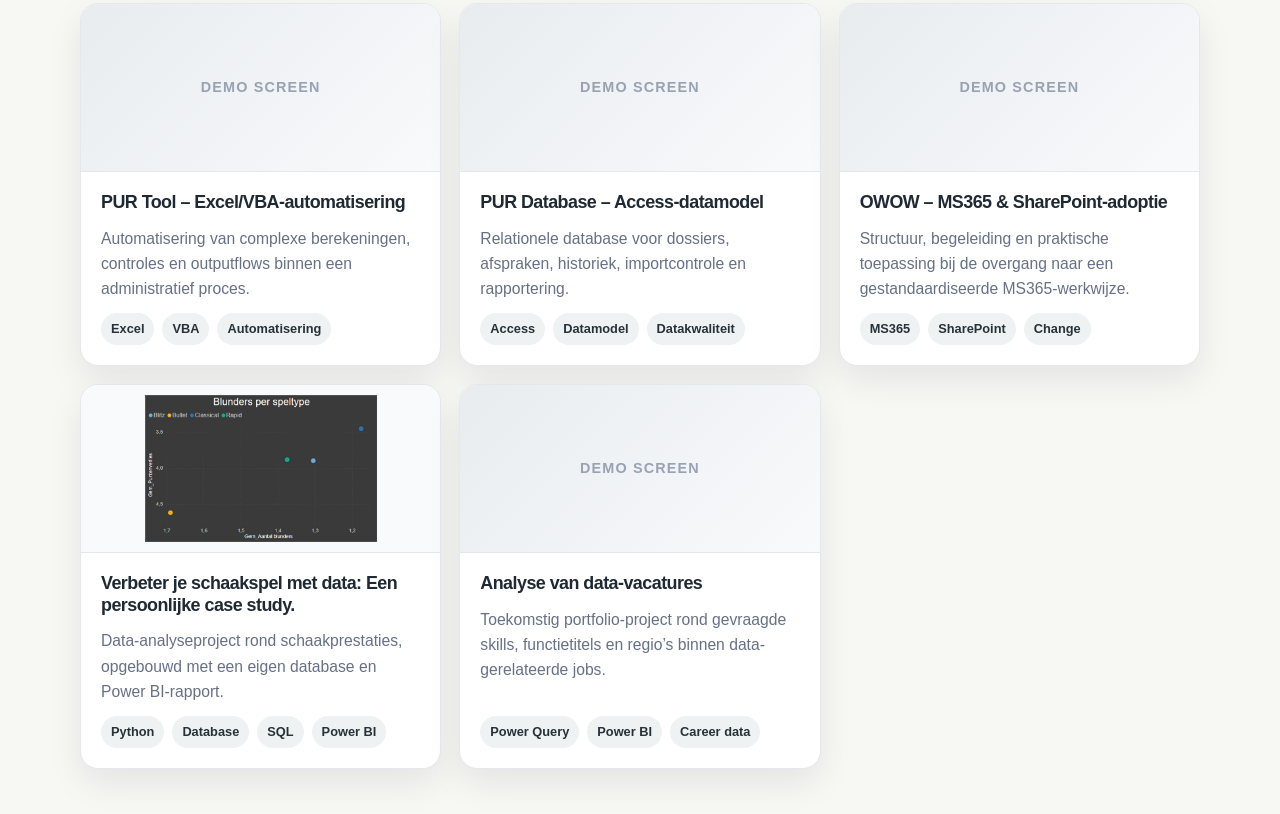
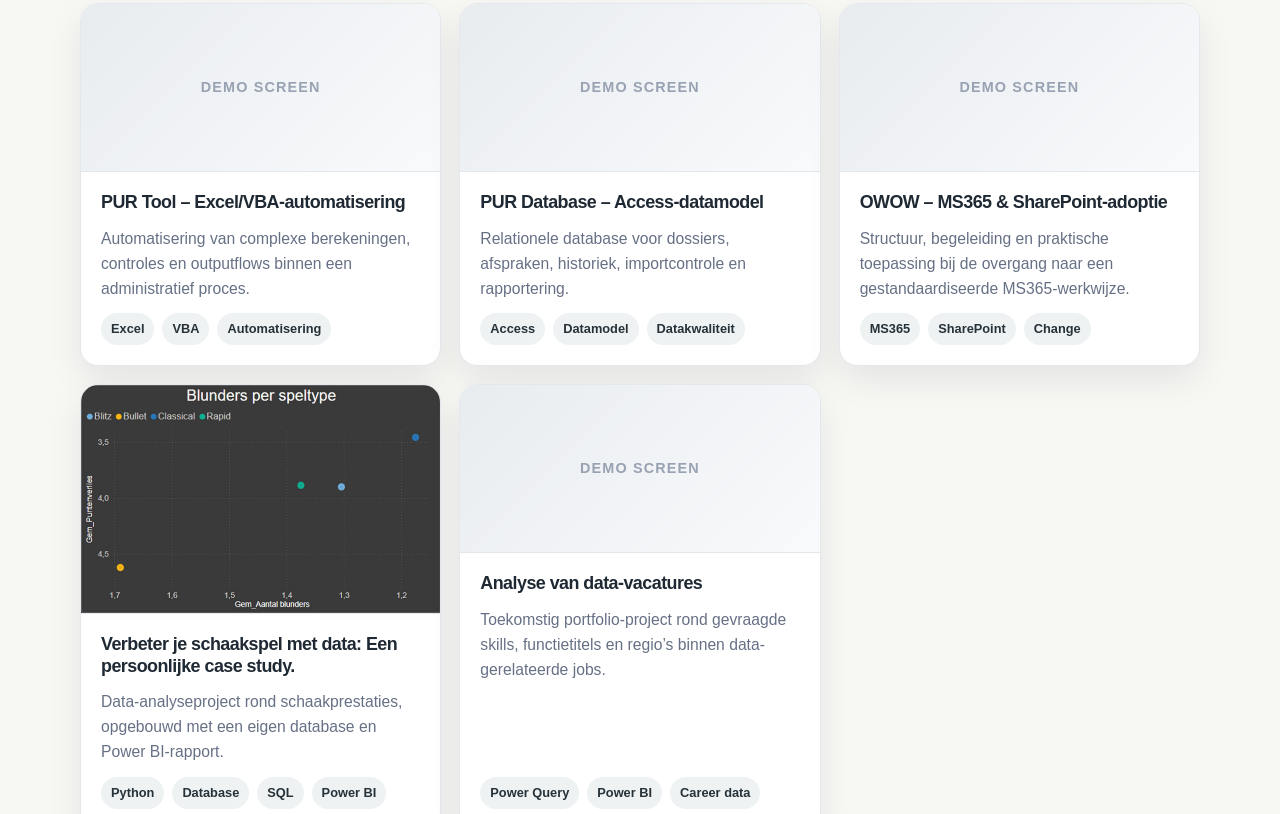
Before and after one commit to Goran-S-Git/Goran-Portfolio, a plain HTML site: page index.html in a window 1280 px wide. Shown: the part 497-1311 px from the top of the page. Drawn offline with Linux system fonts and the light colour scheme.

Commit message:
Update index.html

```diff
--- a/index.html
+++ b/index.html
@@ -219,9 +219,10 @@
     }
 
     .project-card-image.contain {
-      object-fit: contain;
-      padding: 10px;
-      background: #f8fafc;
+      height: auto;
+      object-fit: unset;
+      padding: 0;
+      background: #fff;
     }
 
     .project-content {
```
